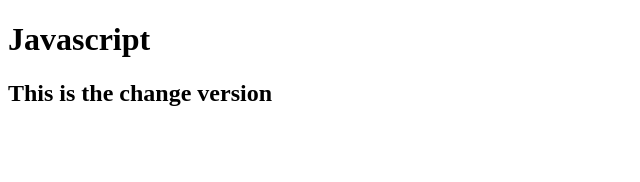
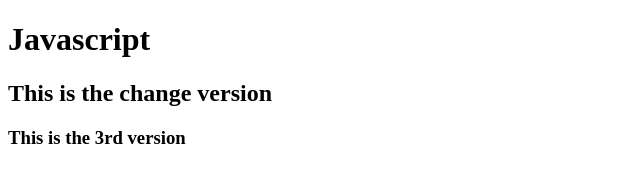
Before and after one commit to Teddy-Guo/Simple-Change-Page, a plain HTML site: page index.html in a window 1280 px wide. Shown: the whole page, without its empty margins (0-640 px from the left). Drawn offline with Linux system fonts and the light colour scheme.

Commit message:
This is the 3rd version

```diff
--- a/index.html
+++ b/index.html
@@ -7,7 +7,8 @@
 </head>
 <body>
     <h1> Javascript </h1>
-    <h2> This is the change version</h2>
+    <h2> This is the change version </h2>
+    <h3> This is the 3rd version </h3>
     <script src="practice.js"></script>
 </body>
 </html>
```
